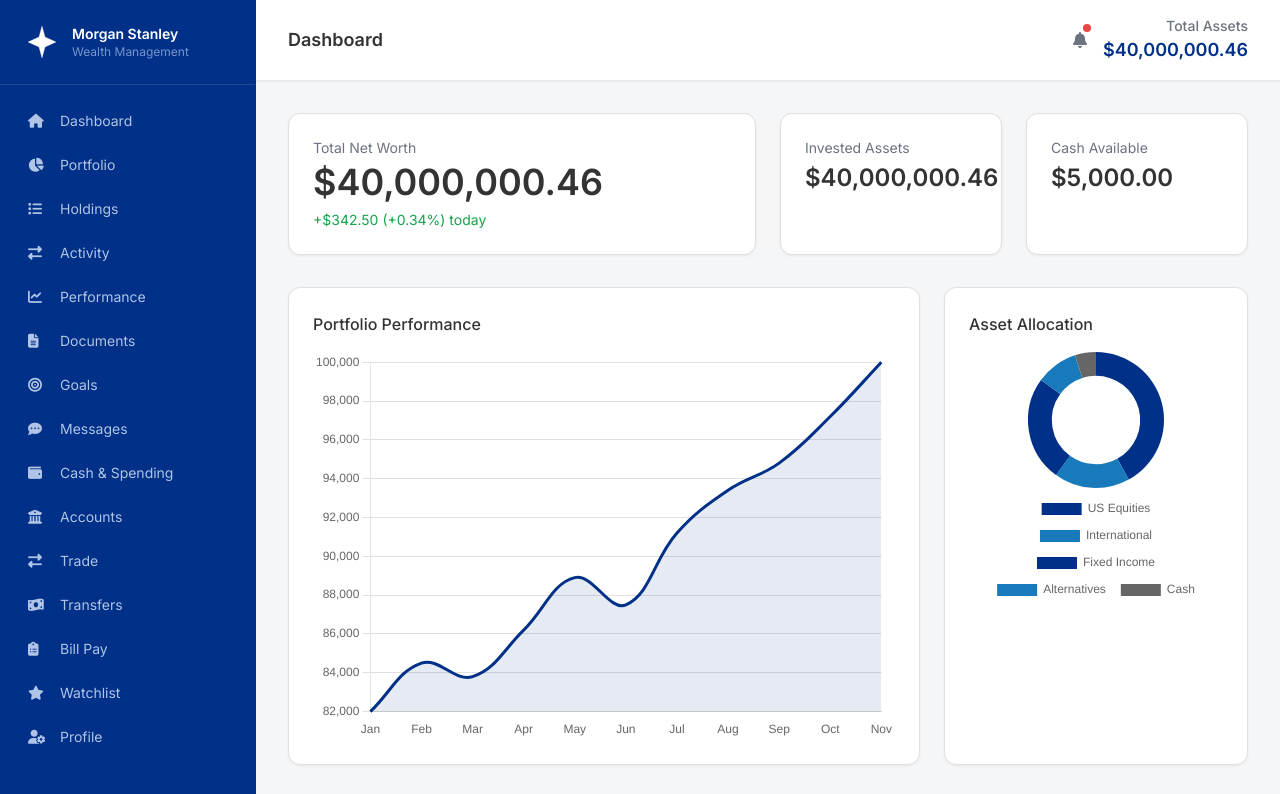
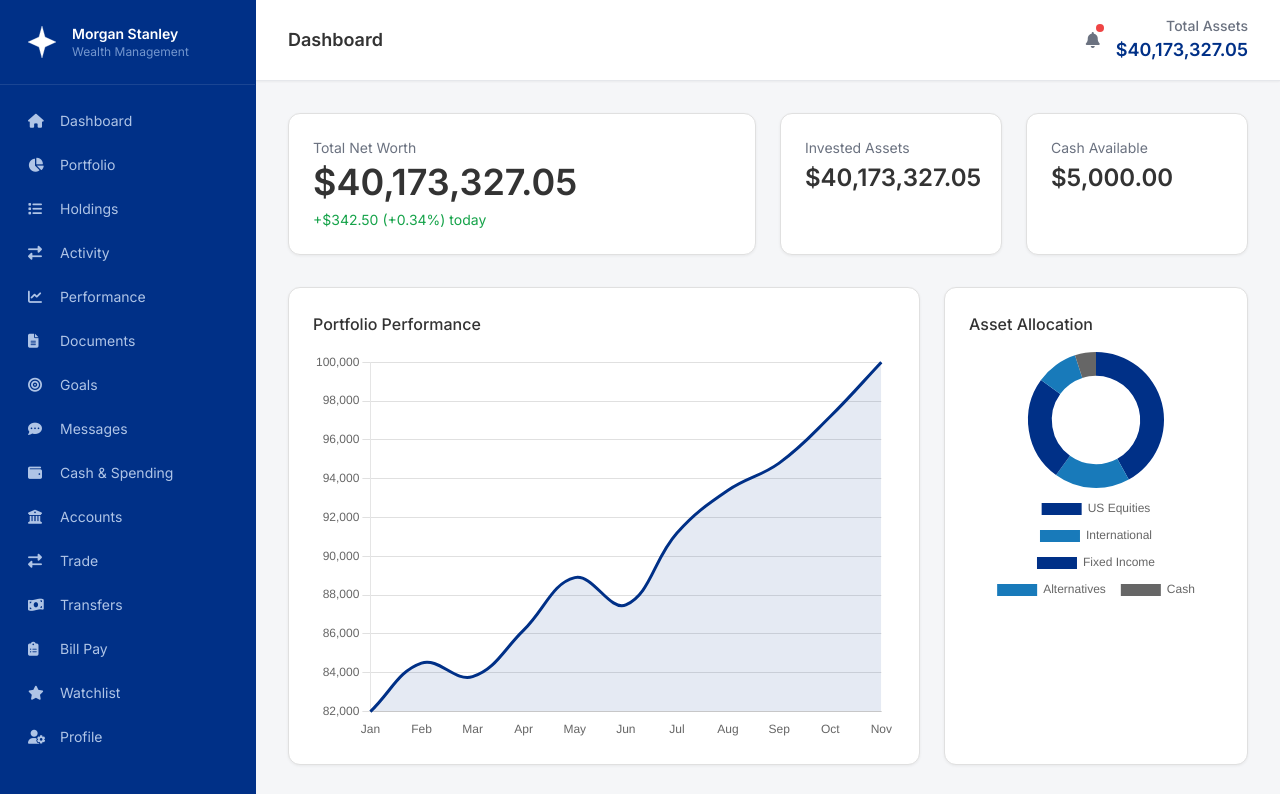
Before and after one commit to Ikolawole2020/Morgan-Stanley, a plain HTML site: page index.html in a window 1280 px wide. Both pictures are taken after typing "name@example.com", "Sample123" into the empty fields and a click on the button "Sign In". Shown: the top 794 px of the page. Drawn offline with nearby package versions, Linux system fonts and the light colour scheme.

Commit message:
Update index.html

```diff
--- a/index.html
+++ b/index.html
@@ -236,7 +236,7 @@
         <button class="relative text-gray-500 hover:text-ms-navy"><i class="fas fa-bell"></i><span class="absolute -top-1 -right-1 w-2 h-2 bg-red-500 rounded-full"></span></button>
         <div class="text-right">
           <div class="text-sm font-medium text-gray-500">Total Assets</div>
-          <div class="text-lg font-semibold text-ms-navy" id="totalAssetsDisplay">$40,000,000.46</div>
+          <div class="text-lg font-semibold text-ms-navy" id="totalAssetsDisplay">$40,173,327.05</div>
         </div>
       </div>
     </header>
@@ -252,7 +252,7 @@ const data = {
   user: {
     name: "Dave Grohl",
     email: "dave@morgan.com",
-    netWorth: 40000000.46,
+    netWorth: 40173327.05,
     changeToday: 342.50,
     changePct: 0.34
   },
@@ -386,7 +386,7 @@ function renderDashboard() {
       </div>
       <div class="card rounded-xl p-6">
         <div class="text-sm text-gray-500">Invested Assets</div>
-        <div class="text-2xl font-semibold mt-1 text-ms-dark">${formatCurrency(40000000.46)}</div>
+        <div class="text-2xl font-semibold mt-1 text-ms-dark">${formatCurrency(40173327.05)}</div>
       </div>
       <div class="card rounded-xl p-6">
         <div class="text-sm text-gray-500">Cash Available</div>
```
